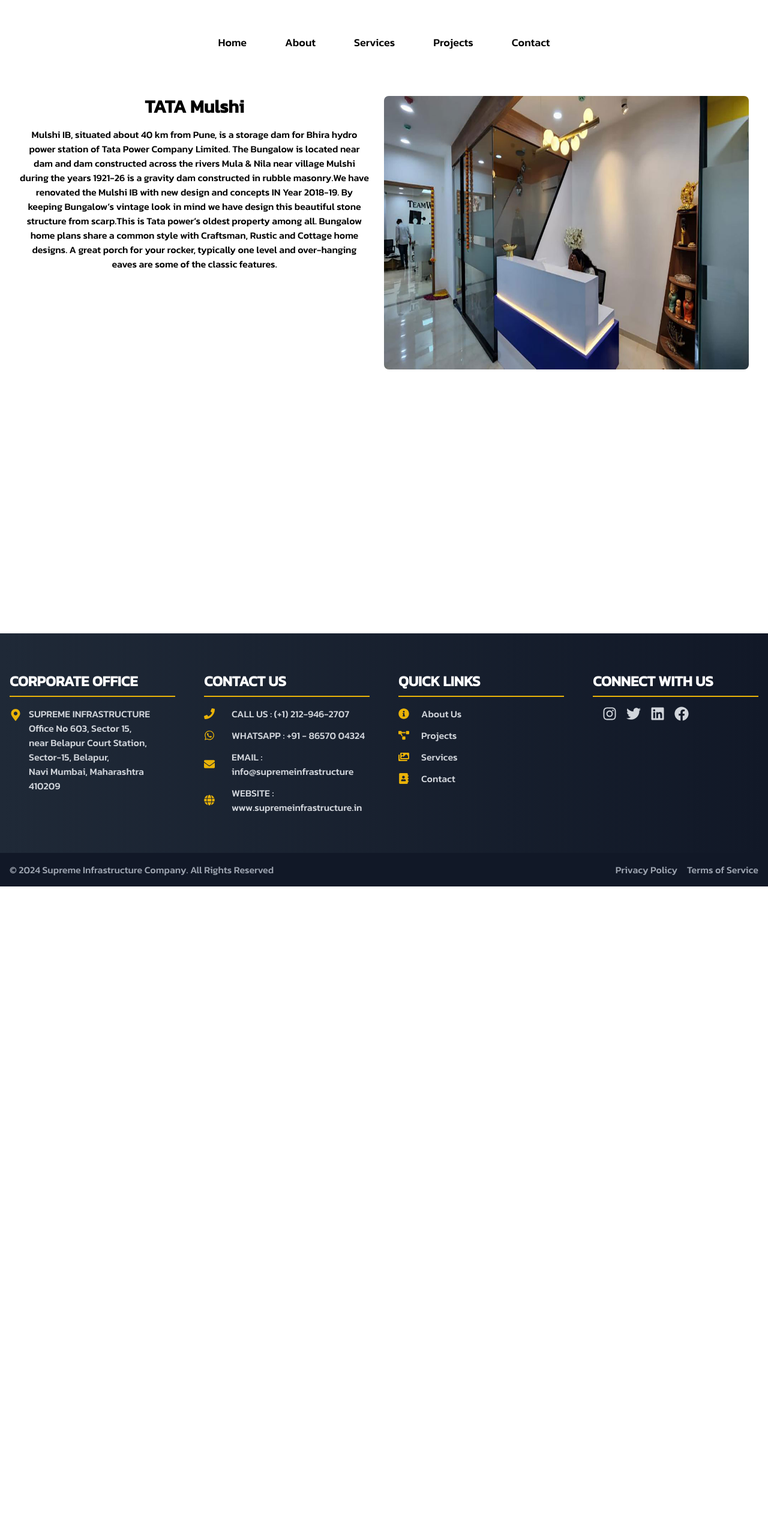
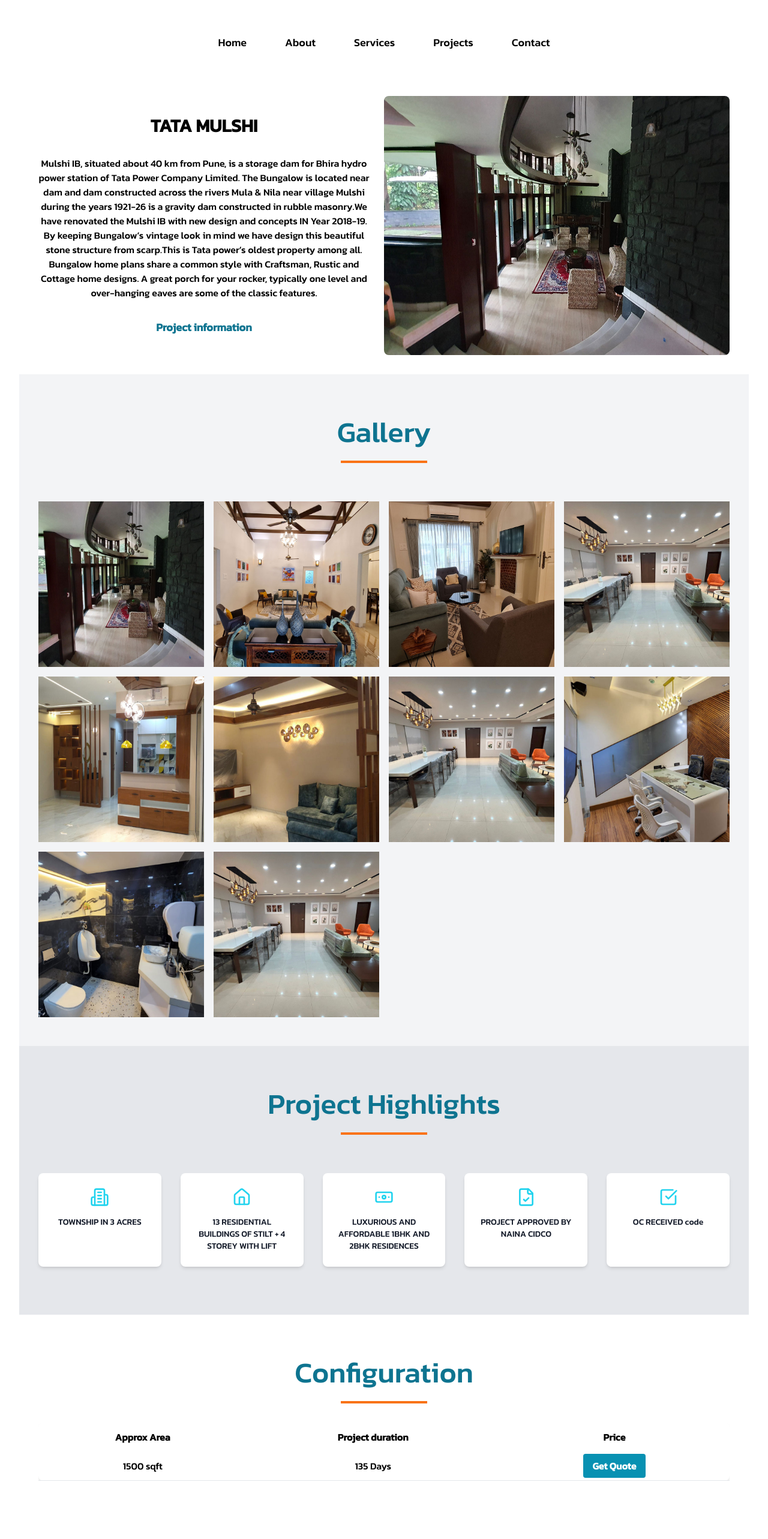
Before and after one commit to AkshayKalamkarr/supremeinfrastructure, a Next.js app: page /project/commercialprojects/project-1 in a window 1280 px wide. Shown: the top 2566 px of the page at 60% size. Before the commit the page ends 1478 px from the top, so only its background shows below. Built offline with nearby package versions, Linux system fonts and the light colour scheme.

Commit message:
commercial project code and layout updated

```diff
--- a/app/project/commercialprojects/[slug]/page.jsx
+++ b/app/project/commercialprojects/[slug]/page.jsx
@@ -1,4 +1,5 @@
 import IFrameComponent from "@/components/IFrameComponent";
+import { TramFront, PlaneIcon, ComputerIcon, Building2Icon, SchoolIcon, TrainIcon, TrainFrontIcon, Building2, Home, Banknote, FileCheck, CheckSquare } from 'lucide-react';
 import { projects, getProjectBySlug } from "../../../../data/commercialprojects";
 import Image from "next/image";
 import Link from "next/link";
@@ -16,19 +17,30 @@ export default function ProjectPage({ params }) {
   if (!project) {
     return <div>Project not found</div>;
   }
+  const highlightsIcon = {
+    Building2: Building2,
+    Home: Home,
+    Banknote: Banknote,
+    FileCheck: FileCheck,
+    CheckSquare: CheckSquare
+  };
 
   return (
     <div className="bg-gradient-to-b from-white-100 to-white min-h-screen flex justify-center md:my-32">
-      <div className="w-full max-w-7xl px-4 sm:px-6 lg:px-8">
-        <section className=' py-8'>
-          <div className='flex flex-col lg:flex-row items-start'>
+    <div className="w-full px-4 sm:px-6 lg:px-8">
+      <section className='py-8 px-4 sm:px-6 lg:px-8'>
+        <div className='flex flex-col lg:flex-row items-start mx-auto w-full'>
           <div className='lg:w-1/2 lg:pr-6 text-center'>
-              <h1 className='text-2xl md:text-3xl font-bold mb-4 text-black text-center lg:text-center'>
+            <h1 className='text-2xl md:text-3xl font-bold mb-4 text-black text-center lg:text-center md:my-8'>
               {project.title}
             </h1>
-              <p className='mb-4 text-sm md:text-base text-black'>
+            <p className='mb-4 text-sm md:text-base text-black lg:text-center'>
               {project.fullDescription}
             </p>
+            <p className='mb-4 text-sm md:text-lg font-semibold text-cyan-700 text-center lg:text-center md:mt-8'>
+              {project.tagLine}
+            </p>
+
           </div>
           <div className='lg:w-1/2 mt-4 lg:mt-0'>
             <Image
@@ -40,10 +52,90 @@ export default function ProjectPage({ params }) {
             />
           </div>
         </div>
-
       </section>
 
+      {project.galleryImages && (
+        <section className='bg-gray-100 py-12 px-4 sm:px-6 lg:px-8 w-full'>
+          <h2 className="text-3xl md:text-4xl lg:text-5xl font-xl mb-8 text-center text-cyan-700 md:my-6">
+            Gallery
+          </h2>
+          <div className="w-36 h-1 bg-gradient-to-r bg-orange-500 hover:bg-orange-600 mx-auto mb-8"></div>
+          <div className='grid grid-cols-2 md:grid-cols-4 gap-2 md:gap-4 md:mt-16 w-full'>
+            {project.galleryImages.map((galleryImage, index) => (
+              <div
+                key={index}
+                className='relative overflow-hidden aspect-square w-full'
+              >
+                <Image
+                  src={galleryImage.image}
+                  alt={galleryImage.name}
+                  fill
+                  sizes="(max-width: 768px) 50vw, (max-width: 1200px) 33vw, 25vw"
+                  className='object-cover transition duration-300 ease-in-out hover:scale-105'
+                />
+              </div>
+            ))}
+          </div>
+        </section>
+      )}
+
+      {project.highlights && (
+        <div className="bg-gray-200 py-12 px-4 sm:px-6 lg:px-8 w-full">
+          <h2 className="text-3xl md:text-4xl lg:text-5xl font-xl mb-8 text-center text-cyan-700 md:my-6">
+            Project Highlights
+          </h2>
+          <div className="w-36 h-1 bg-gradient-to-r bg-orange-500 hover:bg-orange-600 mx-auto mb-8"></div>
+          <div className="grid grid-cols-1 sm:grid-cols-2 lg:grid-cols-5 gap-8 w-full">
+            {project.highlights.map((item, index) => {
+              const IconComponent = highlightsIcon[item.icon];
+              return (
+                <div
+                  key={index}
+                  className="lg:my-8 flex flex-col items-center text-center bg-white p-6 rounded-lg shadow-md transition-transform duration-300 hover:scale-105"
+                >
+                  {IconComponent && <IconComponent className="w-8 h-8 mb-4 text-cyan-400" />}
+                  <p className="text-sm font-medium text-gray-900">{item.description}</p>
+                </div>
+              );
+            })}
           </div>
         </div>
+      )}
+
+      {/* Configuration Section */}
+      <section className='bg-white py-12 px-4 sm:px-6 lg:px-8 w-full'>
+        <h2 className="text-3xl md:text-4xl lg:text-5xl font-xl mb-8 text-center text-cyan-700 md:my-6">
+          Configuration
+        </h2>
+        <div className="w-36 h-1 bg-gradient-to-r bg-orange-500 hover:bg-orange-600 mx-auto mb-8"></div>
+
+        <div className="overflow-x-auto mb-12">
+          <table className="w-full border-collapse bg-white shadow-md rounded-lg">
+            <thead>
+              <tr className="bg-navy-700 text-black md:text-center">
+                <th className="py-3 px-4 text-left md:text-center">Approx Area</th>
+                <th className="py-3 px-4 text-left md:text-center">Project duration</th>
+                <th className="py-3 px-4 text-left md:text-center">Price</th>
+              </tr>
+            </thead>
+            <tbody>
+              {project.configuration.map((config, index) => (
+                <tr key={index} className="border-b border-gray-200 hover:bg-gray-100">
+                  <td className="py-3 px-4 md:text-center">{config.flat}</td>
+                  <td className="py-3 px-4 md:text-center">{config.carpet}</td>
+                  <td className="py-3 px-4 md:text-center">
+                    <Link href="/contact" className="bg-cyan-600 hover:bg-cyan-700 text-white font-bold py-2 px-4 rounded transition duration-300 ease-in-out">
+                      Get Quote
+                    </Link>
+                  </td>
+                </tr>
+              ))}
+            </tbody>
+          </table>
+        </div>
+      </section>
+    </div>
+  </div>
+
   );
 }
--- a/data/commercialprojects.js
+++ b/data/commercialprojects.js
@@ -1,14 +1,36 @@
 export const projects = [
   {
     slug: "project-1",
-    title: "TATA Mulshi",
-    image: "/images/projects/ATLANTAS/atlantas-3.jpg",
-    description: "Short description of Project 1",
+    title: "TATA MULSHI",
+    image: "/images/projects/TATA/tata-1.jpg",
+    description: "TATA Project Discription",
     fullDescription:
       "Mulshi IB, situated about 40 km from Pune, is a storage dam for Bhira hydro power station of Tata Power Company Limited. The Bungalow is located near dam and dam constructed across the rivers Mula & Nila near village Mulshi during the years 1921-26 is a gravity dam constructed in rubble masonry.We have renovated the Mulshi IB with new design and concepts IN Year 2018-19. By keeping Bungalow’s vintage look in mind we have design this beautiful stone structure from scarp.This is Tata power’s oldest property among all. Bungalow home plans share a common style with Craftsman, Rustic and Cottage home designs. A great porch for your rocker, typically one level and over-hanging eaves are some of the classic features.",
-    Client:"Tata Power",
-    ApproxArea:"1500",
-    ProjectDuration:"135 Days"
+    tagLine: "Project information",
+    reraNumber: "P52000011751",
+    highlights: [
+      { icon: "Building2", description: "TOWNSHIP IN 3 ACRES" },
+      { icon: "Home", description: "13 RESIDENTIAL BUILDINGS OF STILT + 4 STOREY WITH LIFT" },
+      { icon: "Banknote", description: "LUXURIOUS AND AFFORDABLE 1BHK AND 2BHK RESIDENCES" },
+      { icon: "FileCheck", description: "PROJECT APPROVED BY NAINA CIDCO" },
+      { icon: "CheckSquare", description: "OC RECEIVED code" },
+    ],
+    configuration: [
+      { flat: "1500 sqft", carpet: "135 Days" },
+    ],
+
+    galleryImages: [
+      { image: "/images/projects/TATA/tata-1.jpg", alt: "tata-1" },
+      { image: "/images/projects/TATA/tata-2.jpg", alt: "tata-2" },
+      { image: "/images/projects/TATA/tata-3.jpg", alt: "tata-3" },
+      { image: "/images/projects/TATA/tata-4.jpg", alt: "tata-4" },
+      { image: "/images/projects/TATA/tata-5.jpg", alt: "tata-5" },
+      { image: "/images/projects/TATA/tata-6.jpg", alt: "tata-6" },
+      { image: "/images/projects/TATA/tata-7.jpg", alt: "tata-7" },
+      { image: "/images/projects/TATA/tata-8.jpg", alt: "tata-8" },
+      { image: "/images/projects/TATA/tata-9.jpg", alt: "tata-9" },
+      { image: "/images/projects/TATA/tata-10.jpg", alt: "tata-10" },
+    ],
   },
   {
     slug: "project-2",
@@ -17,9 +39,9 @@ export const projects = [
     description: "Short description of Project 2",
     fullDescription:
       "Mulshi IB, situated about 40 km from Pune, is a storage dam for Bhira hydro power station of Tata Power Company Limited. The Bungalow is located near dam and dam constructed across the rivers Mula & Nila near village Mulshi during the years 1921-26 is a gravity dam constructed in rubble masonry.We have renovated the Mulshi IB with new design and concepts IN Year 2018-19. By keeping Bungalow’s vintage look in mind we have design this beautiful stone structure from scarp.This is Tata power’s oldest property among all. Bungalow home plans share a common style with Craftsman, Rustic and Cottage home designs. A great porch for your rocker, typically one level and over-hanging eaves are some of the classic features.",
-    Client:"Tata Power",
-    ApproxArea:"1500",
-    ProjectDuration:"135 Days"
+    Client: "Tata Power",
+    ApproxArea: "1500",
+    ProjectDuration: "135 Days"
   },
   {
     slug: "project-3",
@@ -28,9 +50,9 @@ export const projects = [
     description: "Short description of Project 3",
     fullDescription:
       "Mulshi IB, situated about 40 km from Pune, is a storage dam for Bhira hydro power station of Tata Power Company Limited. The Bungalow is located near dam and dam constructed across the rivers Mula & Nila near village Mulshi during the years 1921-26 is a gravity dam constructed in rubble masonry.We have renovated the Mulshi IB with new design and concepts IN Year 2018-19. By keeping Bungalow’s vintage look in mind we have design this beautiful stone structure from scarp.This is Tata power’s oldest property among all. Bungalow home plans share a common style with Craftsman, Rustic and Cottage home designs. A great porch for your rocker, typically one level and over-hanging eaves are some of the classic features.",
-    Client:"Tata Power",
-    ApproxArea:"1500",
-    ProjectDuration:"135 Days"
+    Client: "Tata Power",
+    ApproxArea: "1500",
+    ProjectDuration: "135 Days"
   },
 ];
 
```
Lines whose indentation alone changed are shown as unchanged.
